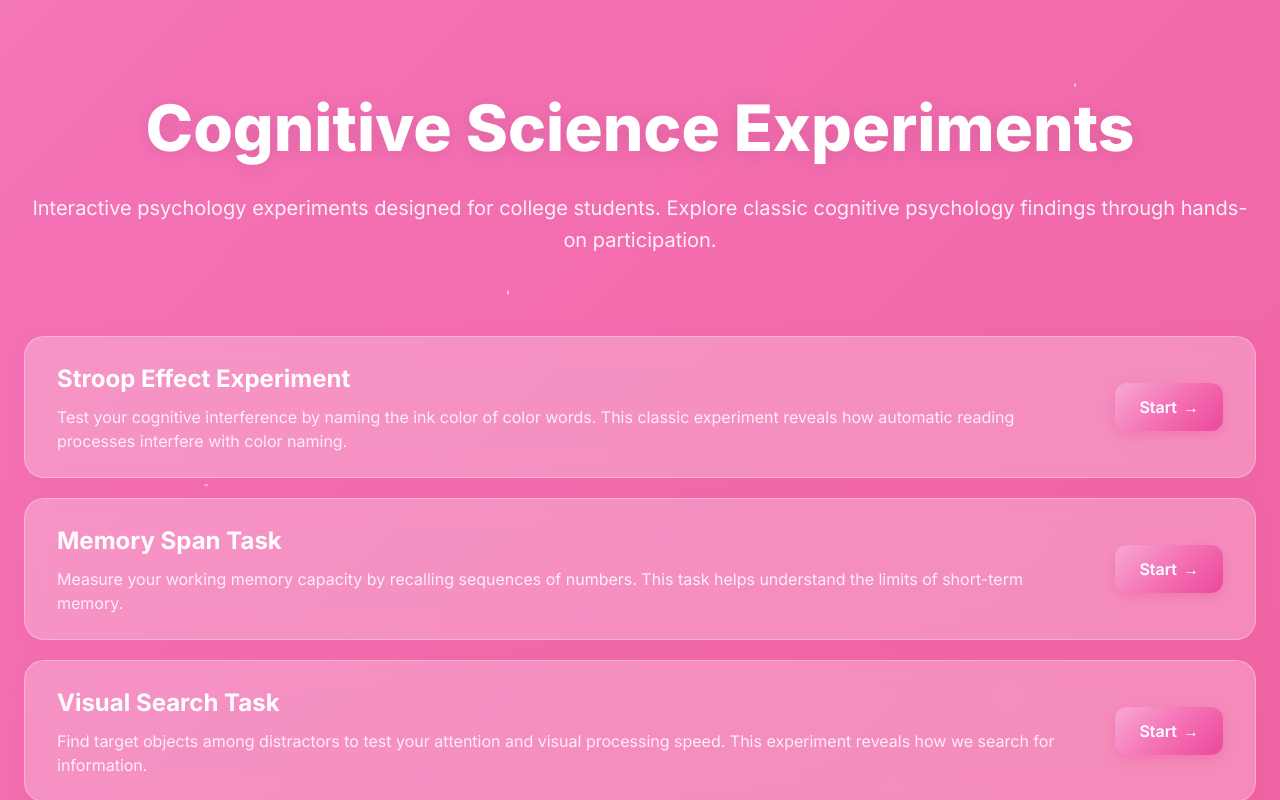
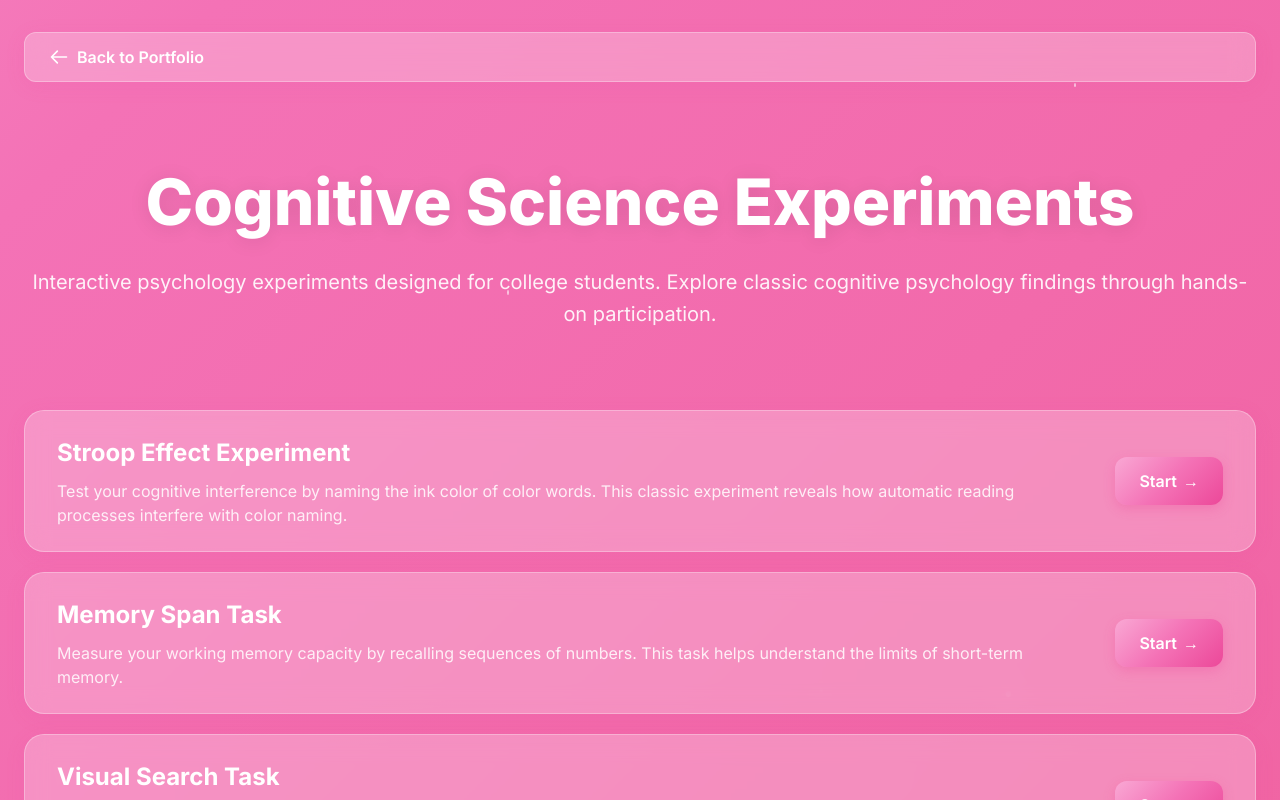
Before and after one commit to MoAlhait/mohaPort, a Next.js app in the folder cognitive-experiments/: page / in a window 1280 px wide. Shown: the top 800 px of the page. Built offline with nearby package versions, Linux system fonts and the light colour scheme.

Commit message:
Add back button to portfolio page on experiments page

```diff
--- a/cognitive-experiments/app/page.tsx
+++ b/cognitive-experiments/app/page.tsx
@@ -57,6 +57,19 @@ export default function Home() {
       <div className="experiment-container">
         {!currentExperiment ? (
           <>
+            {/* Back to Portfolio Button */}
+            <div className="mb-6">
+              <a
+                href="https://mohammad-alhait.com"
+                className="back-button inline-flex items-center gap-2"
+              >
+                <svg className="w-5 h-5" fill="none" stroke="currentColor" viewBox="0 0 24 24">
+                  <path strokeLinecap="round" strokeLinejoin="round" strokeWidth={2} d="M10 19l-7-7m0 0l7-7m-7 7h18" />
+                </svg>
+                <span>Back to Portfolio</span>
+              </a>
+            </div>
+
             {/* Hero Section */}
             <div className="hero-section">
               <h1 className="hero-title">
```
